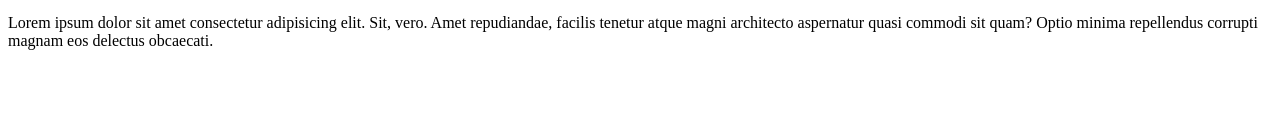
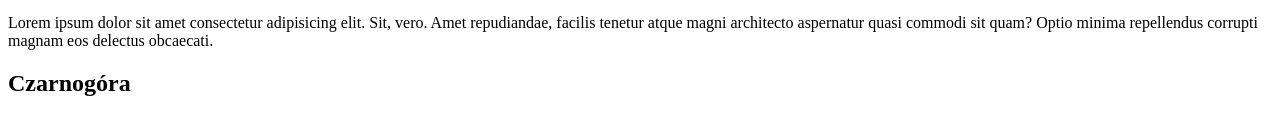
Before and after one commit to D3fau1t123/projekt_WSB_INLN3_BS, a plain HTML site: page index.html in a window 1280 px wide. Shown: the part 493-628 px from the top of the page. Drawn offline with Linux system fonts and the light colour scheme.

Commit message:
dodaj sekcje czarnogora

```diff
--- a/index.html
+++ b/index.html
@@ -14,5 +14,8 @@
             Amet repudiandae, facilis tenetur atque magni architecto aspernatur quasi commodi sit quam?
             Optio minima repellendus corrupti magnam eos delectus obcaecati.</p>
     </section>
+    <section class="czarnogora">
+        <h2>Czarnogóra</h2>
+    </section>
 </body>
 </html>
```
